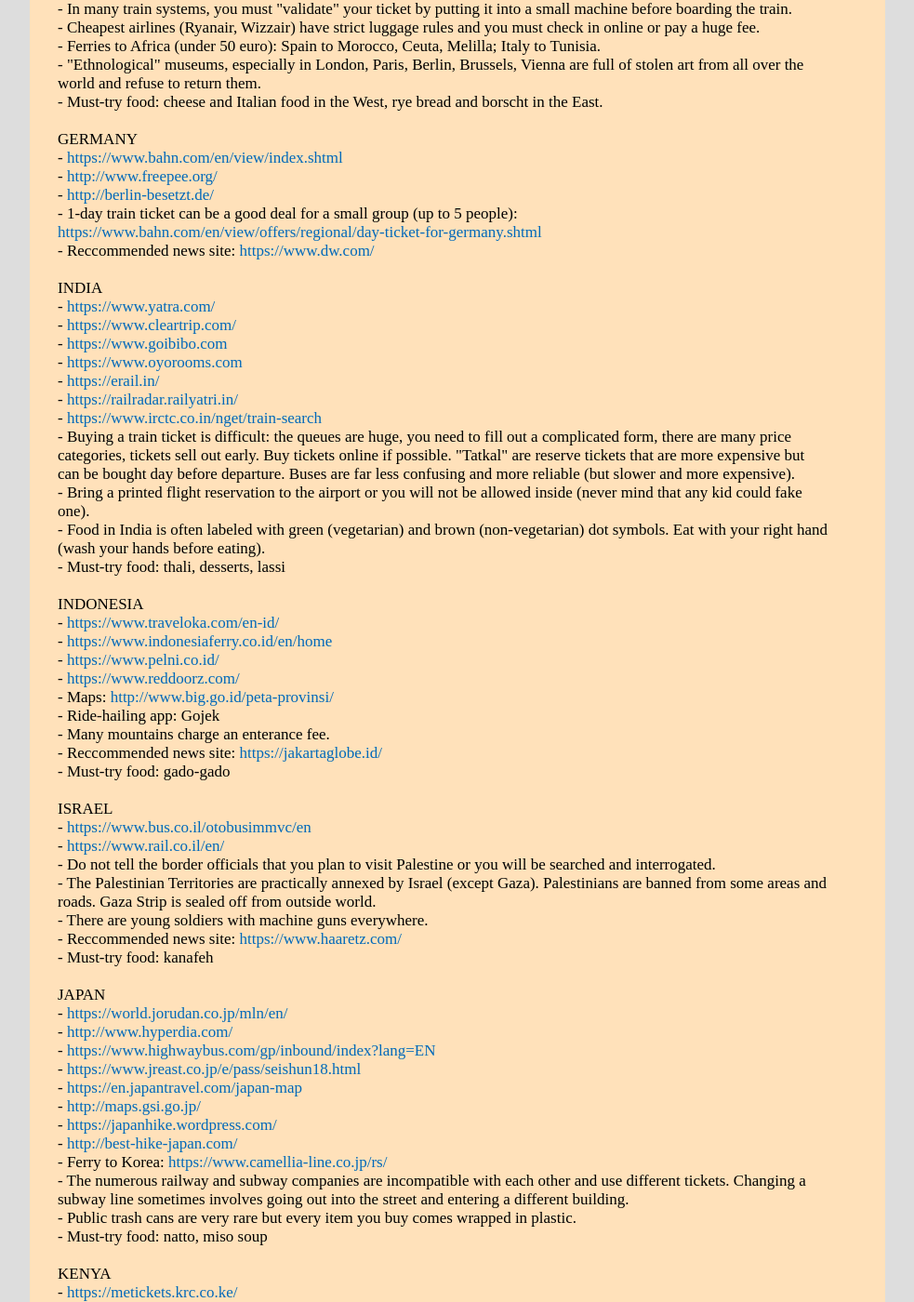
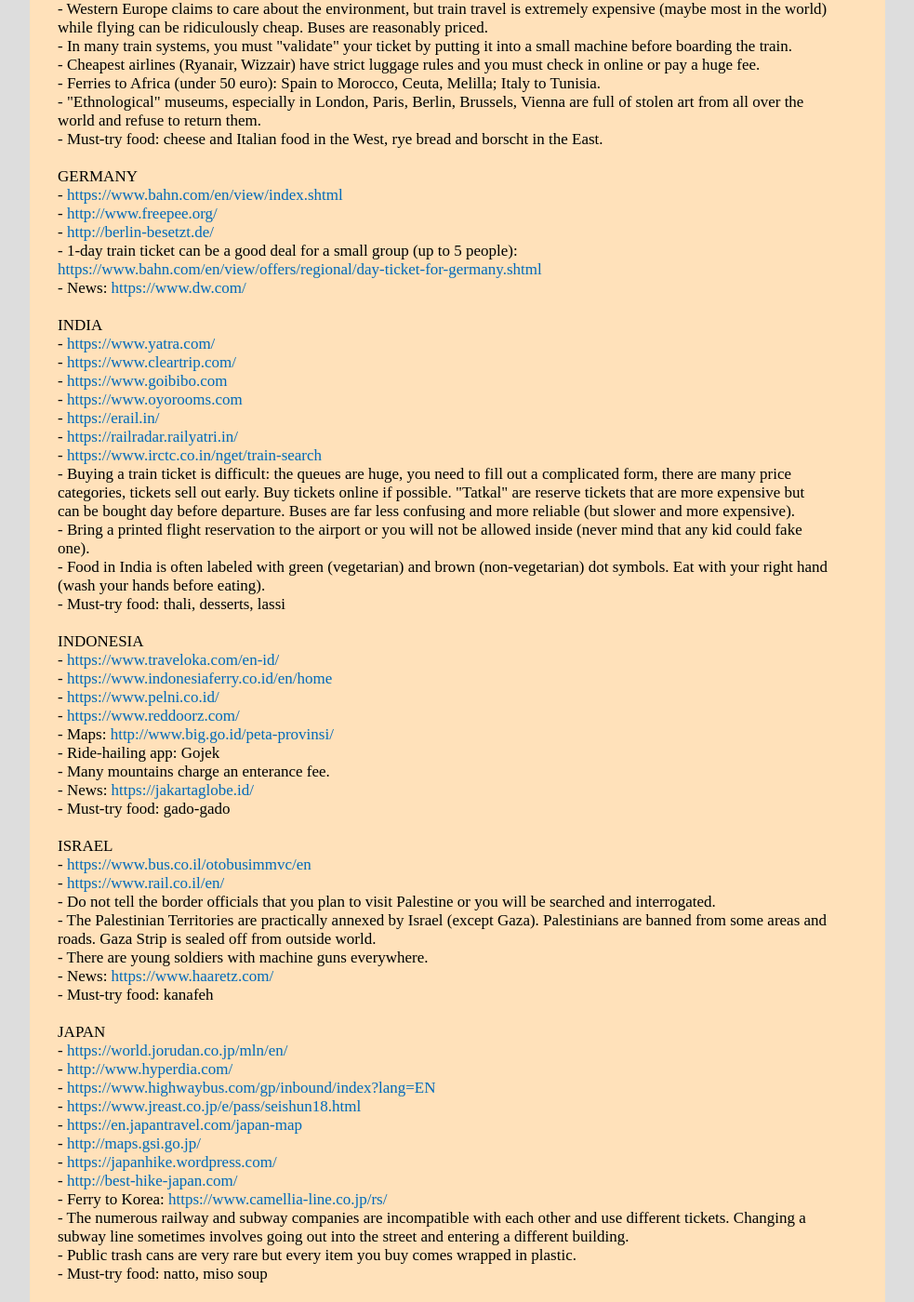
Before and after one commit to witbag/witbag.github.io, a Jekyll site: the page built from travel/notes.html, in a window 1280 px wide and 1400 px high, scrolled down 1424 px. Shown: the whole window at 93% size, without its empty margins (148-1131 px from the left). Built offline with Jekyll 4.4.1, drawn with Linux system fonts in a browser that asks for light colours; some of the changed text lies outside the part shown.

Commit message:
Update notes.html

```diff
--- a/travel/notes.html
+++ b/travel/notes.html
@@ -20,7 +20,7 @@
 - Cyclists can get fined hundreds of dollars for not wearing a helmet, not having a bell, not carrying an ID, not keeping hands on the handlebar, and other bs.<br>
 - Not many long-distance travel options besides driving and flying.<br>
 - There are free BBQ hot plates in parks and on beaches.<br>
-- Reccommended news site: <a href="https://www.smh.com.au/" target=_blank>https://www.smh.com.au/</a><br />
+- News: <a href="https://www.smh.com.au/" target=_blank>https://www.smh.com.au/</a><br />
 <br>
 BELGIUM<br>
 - There are statues of Leopold II (one of the worst mass-murderers in history) all over the country.<br>
@@ -49,6 +50,7 @@
 - Many websites and nearly all foreign apps are banned. Get a VPN before going to China but internet will be extremely slow.<br>
 - Historical places have been "renovated" in recent years into amusement parks devoid of any authenticity.<br>
 - You pay a steep enterance fee for pretty much every tourist attraction, even mountains and villages.<br>
+- News: <a href="https://www.scmp.com/" target=_blank>https://www.scmp.com/</a><br />
 - Must-try food: huoguo (hot pot). Every region has its own cuisine.<br>
 <br>
 ETHIOPIA<br>
@@ -78,7 +80,7 @@
 - <a href="http://www.freepee.org/" target=_blank>http://www.freepee.org/</a><br />
 - <a href="http://berlin-besetzt.de/" target=_blank>http://berlin-besetzt.de/</a><br />
 - 1-day train ticket can be a good deal for a small group (up to 5 people): <a href="https://www.bahn.com/en/view/offers/regional/day-ticket-for-germany.shtml" target=_blank>https://www.bahn.com/en/view/offers/regional/day-ticket-for-germany.shtml</a><br>
-- Reccommended news site: <a href="https://www.dw.com/" target=_blank>https://www.dw.com/</a><br />
+- News: <a href="https://www.dw.com/" target=_blank>https://www.dw.com/</a><br />
 <br>
 INDIA<br>
 - <a href="https://www.yatra.com/" target=_blank>https://www.yatra.com/</a><br />
@@ -101,7 +103,7 @@
 - Maps: <a href="http://www.big.go.id/peta-provinsi/" target=_blank>http://www.big.go.id/peta-provinsi/</a><br />
 - Ride-hailing app: Gojek<br>
 - Many mountains charge an enterance fee.<br>
-- Reccommended news site: <a href="https://jakartaglobe.id/" target=_blank>https://jakartaglobe.id/</a><br />
+- News: <a href="https://jakartaglobe.id/" target=_blank>https://jakartaglobe.id/</a><br />
 - Must-try food: gado-gado<br>
 <br>
 ISRAEL<br>
@@ -110,7 +112,7 @@
 - Do not tell the border officials that you plan to visit Palestine or you will be searched and interrogated.<br>
 - The Palestinian Territories are practically annexed by Israel (except Gaza). Palestinians are banned from some areas and roads. Gaza Strip is sealed off from outside world.<br>
 - There are young soldiers with machine guns everywhere.<br>
-- Reccommended news site: <a href="https://www.haaretz.com/" target=_blank>https://www.haaretz.com/</a><br />
+- News: <a href="https://www.haaretz.com/" target=_blank>https://www.haaretz.com/</a><br />
 - Must-try food: kanafeh<br>
 <br>
 JAPAN<br>
@@ -182,7 +184,7 @@
 - <a href="https://yandex.com/maps/" target=_blank>https://yandex.com/maps/</a><br />
 - <a href="https://rasp.yandex.ru/" target=_blank>https://rasp.yandex.ru/</a><br />
 - <a href="https://pass.rzd.ru/main-pass/public/en" target=_blank>https://pass.rzd.ru/main-pass/public/en</a><br />
-- Reccommended news site: <a href="https://www.themoscowtimes.com/" target=_blank>https://www.themoscowtimes.com/</a><br />
+- News: <a href="https://www.themoscowtimes.com/" target=_blank>https://www.themoscowtimes.com/</a><br />
 - Canteen: stolovaya<br>
 <br>
 TAIWAN<br>
@@ -202,6 +204,7 @@
 - <a href="http://www.thaiticketmajor.com/bus/ttmbus/index.php" target=_blank>http://www.thaiticketmajor.com/bus/ttmbus/index.php</a><br />
 - <a href="http://procurement.railway.co.th/checktime/checktime.asp?lenguage=Eng" target=_blank>http://procurement.railway.co.th/checktime/checktime.asp?lenguage=Eng</a><br />
 - ATM fees are very high.<br>
+- News: <a href="http://www.khaosodenglish.com/" target=_blank>http://www.khaosodenglish.com/</a><br />
 - Food: night market<br>
 <br>
 TURKEY<br>
```
Also changed, not shown: other parts of travel/notes.html (+1 -0 lines).
